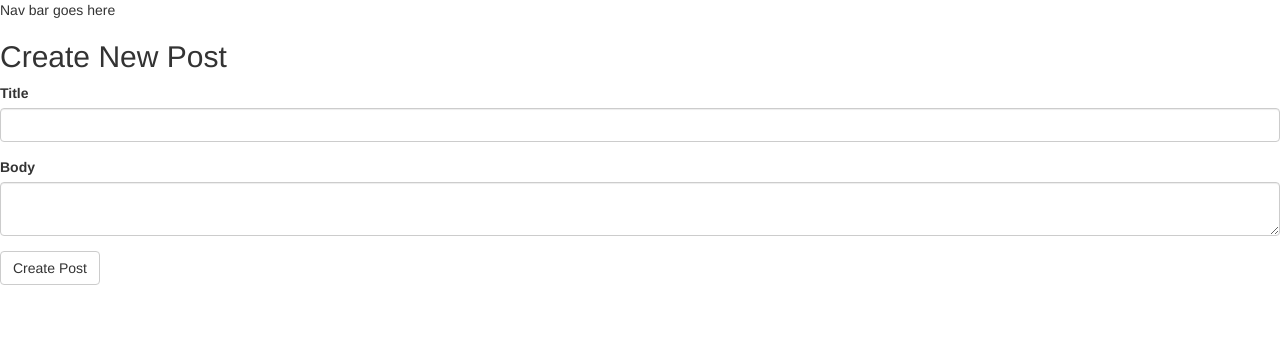
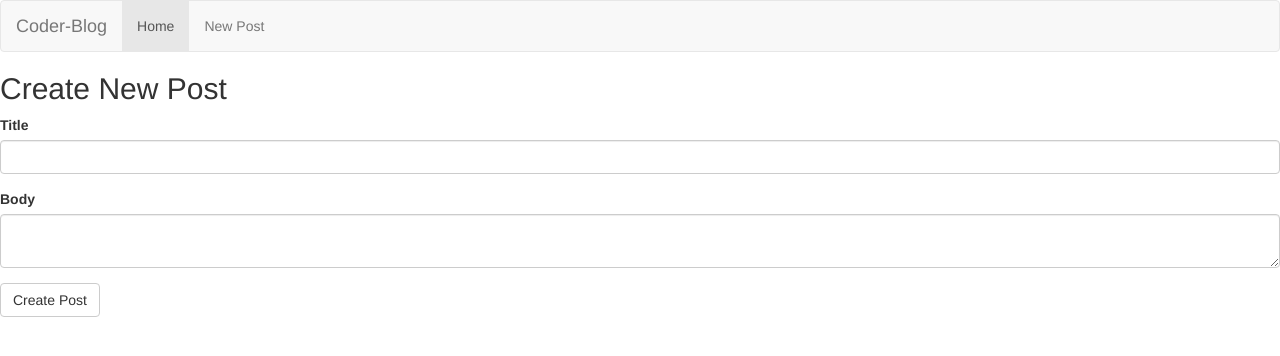
Before and after one commit to AG-Systems/teamblog, a Rails app: page /posts/new in a window 1280 px wide. Shown: the top 356 px of the page. Run offline with Rails 7, Linux system fonts and the light colour scheme; style sheets or scripts are compiled from the project's sources; some libraries are stand-ins or nearby versions.

Commit message:
Added styling

```diff
--- a/.c9/metadata/workspace/app/assets/javascripts/application.js
+++ b/.c9/metadata/workspace/app/assets/javascripts/application.js
@@ -1 +1 @@
-{"filter":false,"title":"application.js","tooltip":"/app/assets/javascripts/application.js","undoManager":{"mark":3,"position":3,"stack":[[{"start":{"row":19,"column":21},"end":{"row":20,"column":0},"action":"insert","lines":["",""],"id":2}],[{"start":{"row":20,"column":0},"end":{"row":20,"column":25},"action":"insert","lines":["//= require ckeditor/init"],"id":3}],[{"start":{"row":20,"column":0},"end":{"row":20,"column":25},"action":"remove","lines":["//= require ckeditor/init"],"id":4}],[{"start":{"row":19,"column":21},"end":{"row":20,"column":0},"action":"remove","lines":["",""],"id":5}]]},"ace":{"folds":[],"scrolltop":0,"scrollleft":0,"selection":{"start":{"row":19,"column":21},"end":{"row":19,"column":21},"isBackwards":false},"options":{"guessTabSize":true,"useWrapMode":false,"wrapToView":true},"firstLineState":0},"timestamp":1478570231065,"hash":"98bc409fdbcc7e8d3766df1fcf4464c80e89c56b"}
+{"filter":false,"title":"application.js","tooltip":"/app/assets/javascripts/application.js","undoManager":{"mark":5,"position":5,"stack":[[{"start":{"row":19,"column":15},"end":{"row":20,"column":0},"action":"insert","lines":["",""],"id":22}],[{"start":{"row":20,"column":0},"end":{"row":20,"column":19},"action":"insert","lines":["//= require angular"],"id":23}],[{"start":{"row":20,"column":0},"end":{"row":20,"column":19},"action":"remove","lines":["//= require angular"],"id":24}],[{"start":{"row":11,"column":2},"end":{"row":12,"column":0},"action":"insert","lines":["",""],"id":25}],[{"start":{"row":12,"column":0},"end":{"row":12,"column":19},"action":"insert","lines":["//= require angular"],"id":26}],[{"start":{"row":20,"column":15},"end":{"row":21,"column":0},"action":"remove","lines":["",""],"id":27}]]},"ace":{"folds":[],"scrolltop":0,"scrollleft":0,"selection":{"start":{"row":20,"column":15},"end":{"row":20,"column":15},"isBackwards":false},"options":{"guessTabSize":true,"useWrapMode":false,"wrapToView":true},"firstLineState":0},"timestamp":1478587798820,"hash":"0efdcfe137badae8791403e21050848de3035b35"}
--- a/.c9/metadata/workspace/app/views/layouts/application.html.erb
+++ b/.c9/metadata/workspace/app/views/layouts/application.html.erb
@@ -1 +1 @@
-{"filter":false,"title":"application.html.erb","tooltip":"/app/views/layouts/application.html.erb","undoManager":{"mark":3,"position":3,"stack":[[{"start":{"row":5,"column":78},"end":{"row":6,"column":0},"action":"insert","lines":["",""],"id":2},{"start":{"row":6,"column":0},"end":{"row":6,"column":2},"action":"insert","lines":["  "]}],[{"start":{"row":6,"column":2},"end":{"row":6,"column":218},"action":"insert","lines":["<link rel=\"stylesheet\" href=\"https://maxcdn.bootstrapcdn.com/bootstrap/4.0.0-alpha.2/css/bootstrap.min.css\" integrity=\"sha384-y3tfxAZXuh4HwSYylfB+J125MxIs6mR5FOHamPBG064zB+AFeWH94NdvaCBm8qnd\" crossorigin=\"anonymous\">"],"id":3}],[{"start":{"row":6,"column":218},"end":{"row":7,"column":0},"action":"insert","lines":["",""],"id":4},{"start":{"row":7,"column":0},"end":{"row":7,"column":2},"action":"insert","lines":["  "]}],[{"start":{"row":7,"column":2},"end":{"row":7,"column":105},"action":"insert","lines":["<meta name=\"viewport\" content=\"initial-scale=1, maximum-scale=1, user-scalable=no, width=device-width\">"],"id":5}]]},"ace":{"folds":[],"scrolltop":0,"scrollleft":0,"selection":{"start":{"row":11,"column":6},"end":{"row":11,"column":6},"isBackwards":false},"options":{"guessTabSize":true,"useWrapMode":false,"wrapToView":true},"firstLineState":0},"timestamp":1476558966528,"hash":"11382691980902f1d307e30cab3c65eb4922d211"}
+{"filter":false,"title":"application.html.erb","tooltip":"/app/views/layouts/application.html.erb","undoManager":{"mark":1,"position":1,"stack":[[{"start":{"row":6,"column":0},"end":{"row":6,"column":96},"action":"remove","lines":["  <script src=\"https://cdnjs.cloudflare.com/ajax/libs/angular.js/1.5.8/angular.min.js\"></script>"],"id":23}],[{"start":{"row":5,"column":78},"end":{"row":6,"column":0},"action":"remove","lines":["",""],"id":24}]]},"ace":{"folds":[],"scrolltop":0,"scrollleft":0,"selection":{"start":{"row":5,"column":78},"end":{"row":5,"column":78},"isBackwards":false},"options":{"guessTabSize":true,"useWrapMode":false,"wrapToView":true},"firstLineState":0},"timestamp":1478587887592,"hash":"11382691980902f1d307e30cab3c65eb4922d211"}
--- /dev/null
+++ b/app/assets/javascripts/app.js
@@ -0,0 +1,5 @@
+var app = angular.module('myapp', []);
+app.controller('pages', function($scope) {
+    $scope.firstName = "John";
+    $scope.lastName = "Doe";
+});
--- a/app/assets/javascripts/application.js
+++ b/app/assets/javascripts/application.js
@@ -10,6 +10,7 @@
 // Read Sprockets README (https://github.com/rails/sprockets#sprockets-directives) for details
 // about supported directives.
 //
+//= require angular
 //= require jquery
 //= require jquery_ujs
 //= require turbolinks
@@ -17,5 +18,6 @@
 //= require react_ujs
 //= require bootstrap-sprockets
 //= require react
+//= require app
 //= require react_ujs
 //= require_tree .
--- a/app/views/layouts/_nav.html.erb
+++ b/app/views/layouts/_nav.html.erb
@@ -1,2 +1,23 @@
 <meta name="viewport" content="initial-scale=1, maximum-scale=1, user-scalable=no, width=device-width">
-Nav bar goes here
+<nav class="navbar navbar-default">
+  <div class="container-fluid">
+    <!-- Brand and toggle get grouped for better mobile display -->
+    <div class="navbar-header">
+      <button type="button" class="navbar-toggle collapsed" data-toggle="collapse" data-target="#bs-example-navbar-collapse-1" aria-expanded="false">
+        <span class="sr-only">Toggle navigation</span>
+        <span class="icon-bar"></span>
+        <span class="icon-bar"></span>
+        <span class="icon-bar"></span>
+      </button>
+      <a class="navbar-brand" href="/">Coder-Blog</a>
+    </div>
+
+    <!-- Collect the nav links, forms, and other content for toggling -->
+    <div class="collapse navbar-collapse" id="bs-example-navbar-collapse-1">
+      <ul class="nav navbar-nav">
+        <li class="active"><a href="/">Home <span class="sr-only">(current)</span></a></li>
+        <li><a href="/posts/new">New Post</a></li>
+      </ul>
+    </div><!-- /.navbar-collapse -->
+  </div><!-- /.container-fluid -->
+</nav>
--- a/app/views/posts/index.html.erb
+++ b/app/views/posts/index.html.erb
@@ -1,11 +1,10 @@
 <% @posts.each do | posted | %>
  <div id="main">
      <div class="card">
-      <img class="card-img-top" src="..." alt="Card image cap">
+      <img class="card-img-top" src="http://placehold.it/350x150" alt="Card image cap">
       <div class="card-block">
         <h4 class="card-title"><%= posted.title %></h4>
         <p class="card-text"><%= posted.body %></p>
-        <a href="#" class="btn btn-primary">Go somewhere</a>
       </div>
     </div>
 </div>
```
Also changed, not shown: .c9/metadata/workspace/Gemfile, Gemfile, Gemfile.lock, 1 other file.
